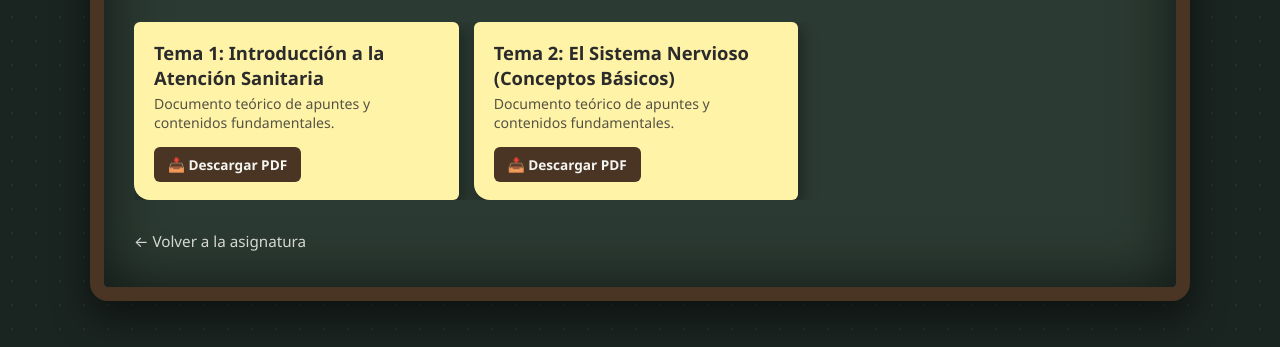
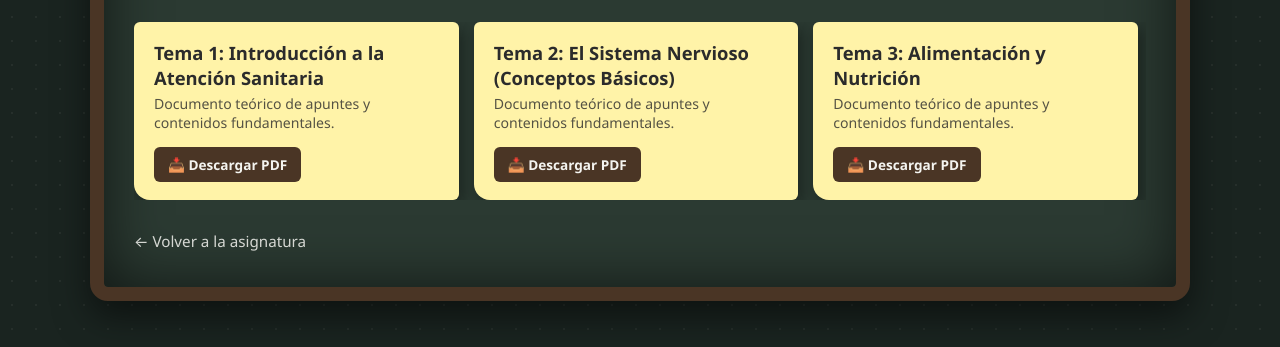
Before and after one commit to palabrasyfrasesperdidas-dotcom/APSD, a plain HTML site: page asignaturas/teoria-sanitaria.html in a window 1280 px wide. Shown: the part 307-654 px from the top of the page. Drawn offline with Linux system fonts and the light colour scheme.

Commit message:
Update teoria-sanitaria.html

```diff
--- a/asignaturas/teoria-sanitaria.html
+++ b/asignaturas/teoria-sanitaria.html
@@ -140,7 +140,7 @@
         </header>
 
         <div class="docs-list">
-            <!-- Ejemplo de Tema Teórico 1 -->
+            <!-- Tema 1 -->
             <div class="doc-item">
                 <div class="doc-info">
                     <h3>Tema 1: Introducción a la Atención Sanitaria</h3>
@@ -149,13 +149,22 @@
                 <a href="tema1-teoria.pdf" class="download-btn" download>📥 Descargar PDF</a>
             </div>
 
-            <!-- Ejemplo de Tema Teórico 2 -->
+            <!-- Tema 2 -->
             <div class="doc-item">
                 <div class="doc-info">
                     <h3>Tema 2: El Sistema Nervioso (Conceptos Básicos)</h3>
                     <p>Documento teórico de apuntes y contenidos fundamentales.</p>
                 </div>
                 <a href="tema2-teoria.pdf" class="download-btn" download>📥 Descargar PDF</a>
+            </div>
+
+            <!-- Tema 3 (Añadido) -->
+            <div class="doc-item">
+                <div class="doc-info">
+                    <h3>Tema 3: Alimentación y Nutrición</h3>
+                    <p>Documento teórico de apuntes y contenidos fundamentales.</p>
+                </div>
+                <a href="tema3-teoria.pdf" class="download-btn" download>📥 Descargar PDF</a>
             </div>
         </div>
 
```
